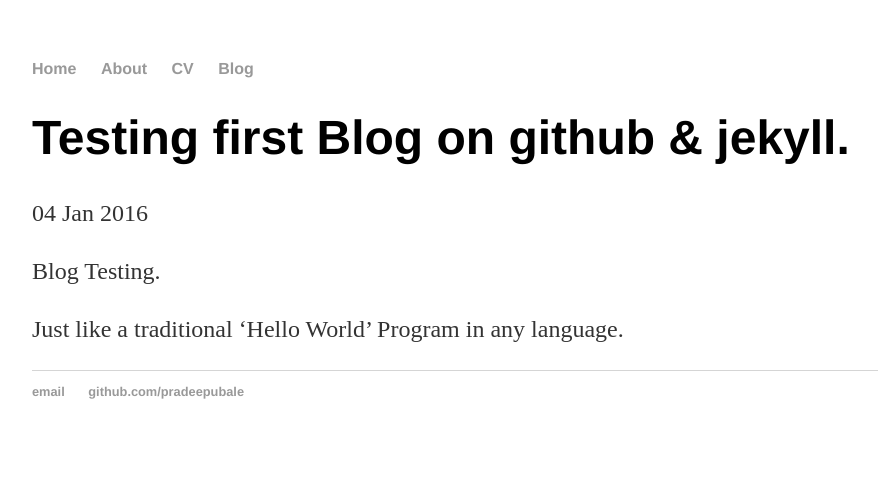
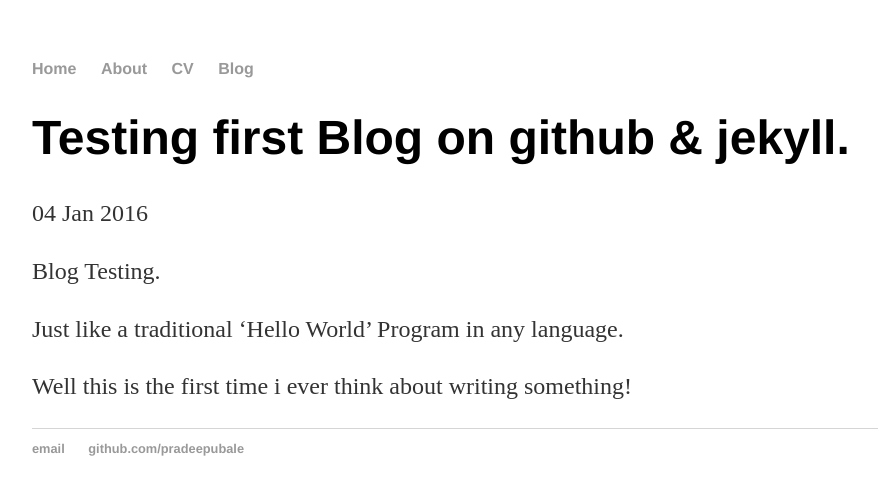
Before and after one commit to pradeepubale/pradeepubale.github.io, a Jekyll site: the page built from _posts/2016-01-04-Testing-the-blog.md, in a window 1280 px wide. Shown: the top 495 px of the page, without its empty margins (160-1038 px from the left). Built offline with Jekyll 4.4.1, drawn with Linux system fonts in a browser that asks for light colours.

Commit message:
new update to testing the blog.md file
May be the last commit in this file.

```diff
--- a/_posts/2016-01-04-Testing-the-blog.md
+++ b/_posts/2016-01-04-Testing-the-blog.md
@@ -7,3 +7,5 @@ date: 2016-01-04
 Blog Testing.
 
 Just like a traditional 'Hello World' Program in any language.
+
+Well this is the first time i ever think about writing something!
```
